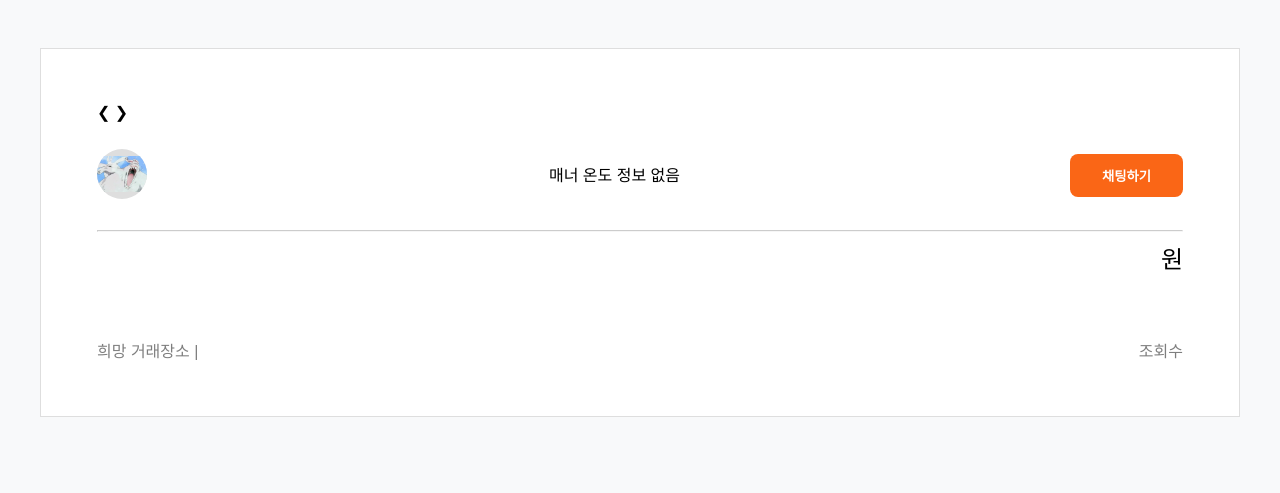
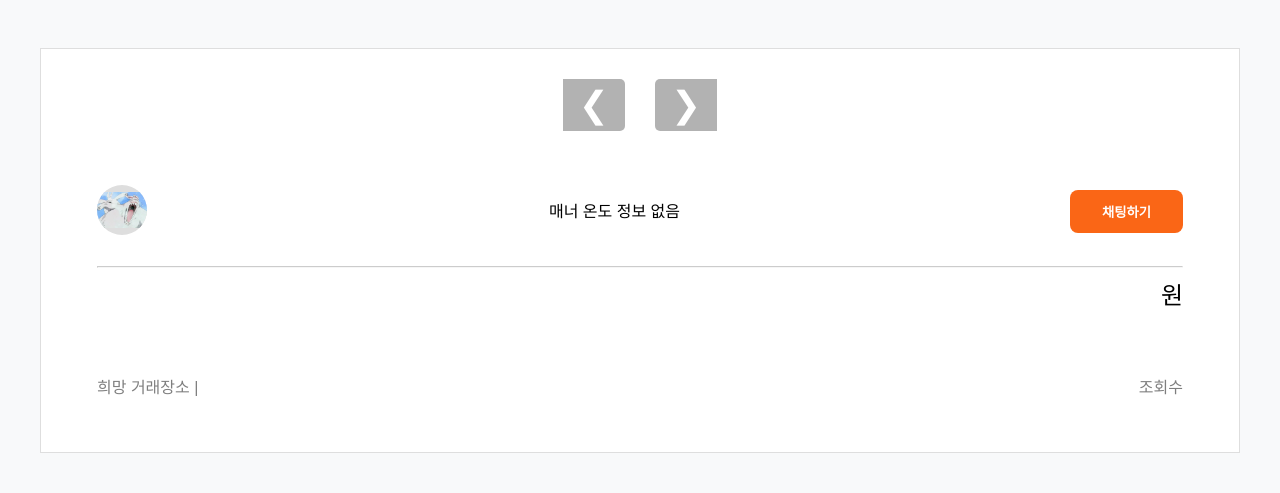
Before and after one commit to minyoung0303/JHC, a Django app: template carrot_project/carrot_app/templates/dangun_app/trade_post.html in a window 1280 px wide. Shown: the part 65-558 px from the top of the page. Run offline with Django 4.2, Linux system fonts and the light colour scheme; the template is opened without the code that fills it, so the values that code supplies are empty.

Commit message:
Feat: 여러 이미지 업로드 및 슬라이드 기능

```diff
--- a/carrot_project/carrot_app/templates/dangun_app/trade_post.html
+++ b/carrot_project/carrot_app/templates/dangun_app/trade_post.html
@@ -20,6 +20,44 @@
       overflow: hidden;
       margin-right: 10px;
   }
+  /* 슬라이드쇼 이전/다음 버튼 스타일링 */
+  .prev,
+  .next {
+    top: 50%;
+    transform: translateY(-50%);
+    font-size: 36px; /* 버튼 아이콘 크기 조정 */
+    padding: 8px 16px; /* 버튼 패딩 조정 */
+    background-color: rgba(0, 0, 0, 0.3); /* 배경 색상 설정 */
+    color: white; /* 글자 색상 설정 */
+    border: none;
+    cursor: pointer;
+    transition: background-color 0.3s;
+  }
+
+  .prev:hover,
+  .next:hover {
+    background-color: rgba(0, 0, 0, 0.6); /* 호버 시 배경 색상 변경 */
+  }
+
+  .prev {
+    border-top-right-radius: 5px;
+    border-bottom-right-radius: 5px;
+  }
+
+  .next {
+    border-top-left-radius: 5px;
+    border-bottom-left-radius: 5px;
+  }
+  .slideshow-container{
+    display: flex;
+    flex-direction: row;
+    align-items: center;
+    justify-content: center;
+    gap: 30px;
+  }
+
+
+
   </style>
 </head>
 
@@ -32,16 +70,15 @@
         {% comment %} <img src="{{ post.images.url }}" alt="{{ post.title }}" class="block-box"> {% endcomment %}
         <!-- 슬라이드쇼 컨테이너 -->
         <div class="slideshow-container">
+          <a class="prev" onclick="plusSlides(-1)">&#10094;</a>
           {% for image in post.images.all %}
           <div class="mySlides fade">
             <img src="{{ image.image.url }}" alt="{{ post.title }}">
           </div>
           {% endfor %}
+          <!-- 슬라이드쇼 이전/다음 버튼 -->
+          <a class="next" onclick="plusSlides(1)">&#10095;</a>
         </div>
-
-        <!-- 슬라이드쇼 이전/다음 버튼 -->
-        <a class="prev" onclick="plusSlides(-1)">&#10094;</a>
-        <a class="next" onclick="plusSlides(1)">&#10095;</a>
 
         <div class="flex-box between info-button-box">
           <div class="user-info">
@@ -106,6 +143,28 @@
 
 </body>
 <script>
+  let slideIndex = 1;
+
+  function plusSlides(n) {
+    showSlides((slideIndex += n));
+  }
+  function showSlides(n) {
+    let i;
+    const slides = document.getElementsByClassName("mySlides");
+    if (n > slides.length) {
+      slideIndex = 1;
+    }
+    if (n < 1) {
+      slideIndex = slides.length;
+    }
+    for (i = 0; i < slides.length; i++) {
+      slides[i].style.display = "none";
+    }
+    slides[slideIndex - 1].style.display = "block";
+  }
+
+  // 슬라이드쇼를 초기화합니다.
+  showSlides(slideIndex);
   document.addEventListener("DOMContentLoaded", function () {
     const deleteButton = document.getElementById("delete-post");
 
@@ -189,29 +248,6 @@
           alert(`끌어올리기까지 ${hours}시간 ${minutes}분 ${seconds}초 남았습니다.`);
         }
   });
-  let slideIndex = 1;
-
-  function plusSlides(n) {
-    showSlides((slideIndex += n));
-  }
-
-  function showSlides(n) {
-    let i;
-    const slides = document.getElementsByClassName("mySlides");
-    if (n > slides.length) {
-      slideIndex = 1;
-    }
-    if (n < 1) {
-      slideIndex = slides.length;
-    }
-    for (i = 0; i < slides.length; i++) {
-      slides[i].style.display = "none";
-    }
-    slides[slideIndex - 1].style.display = "block";
-  }
-
-  // 슬라이드쇼를 초기화합니다.
-  showSlides(slideIndex);
 
 });
 
```
Also changed, not shown: carrot_project/carrot_app/forms.py (+4 -4 lines), carrot_project/carrot_app/static/js/write.js (+8 -15 lines), carrot_project/carrot_app/templates/dangun_app/write.html (+33 -33 lines), carrot_project/carrot_app/migrations/0007_chatroom_remove_userprofile_user_certification_and_more.py (added).
